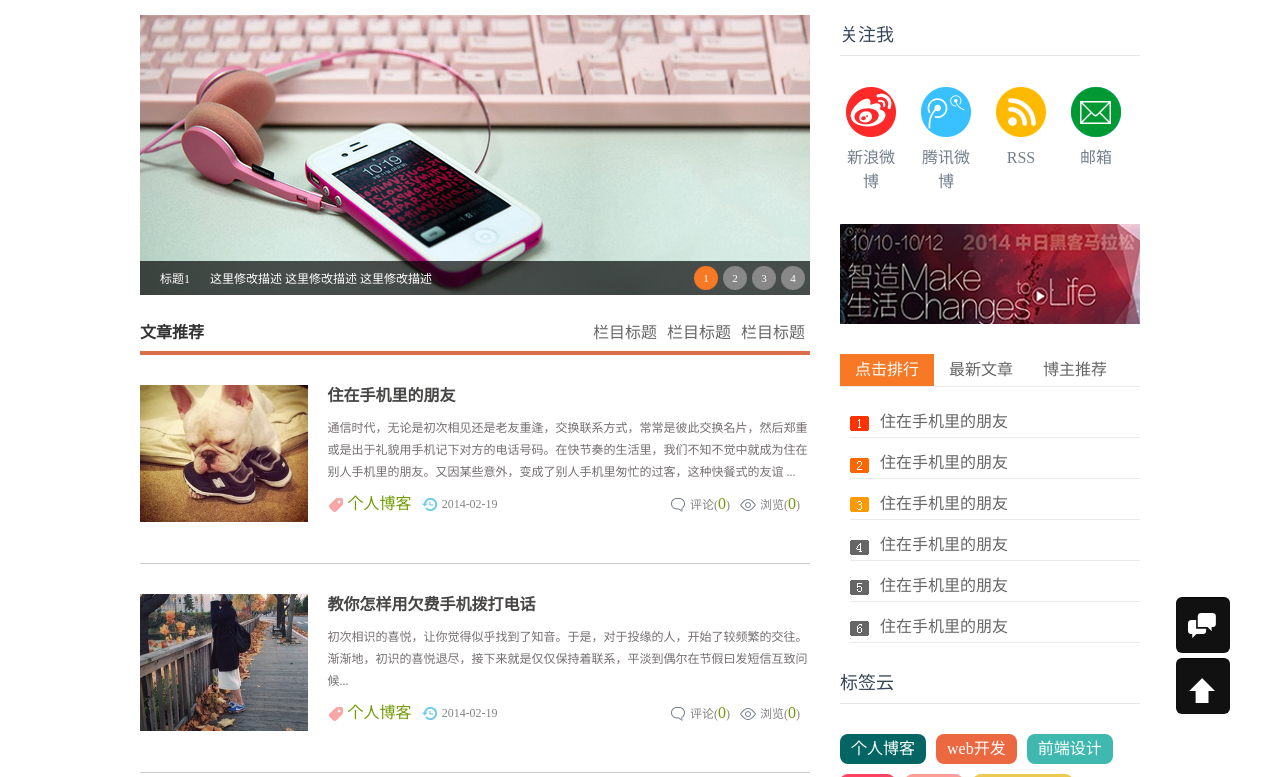
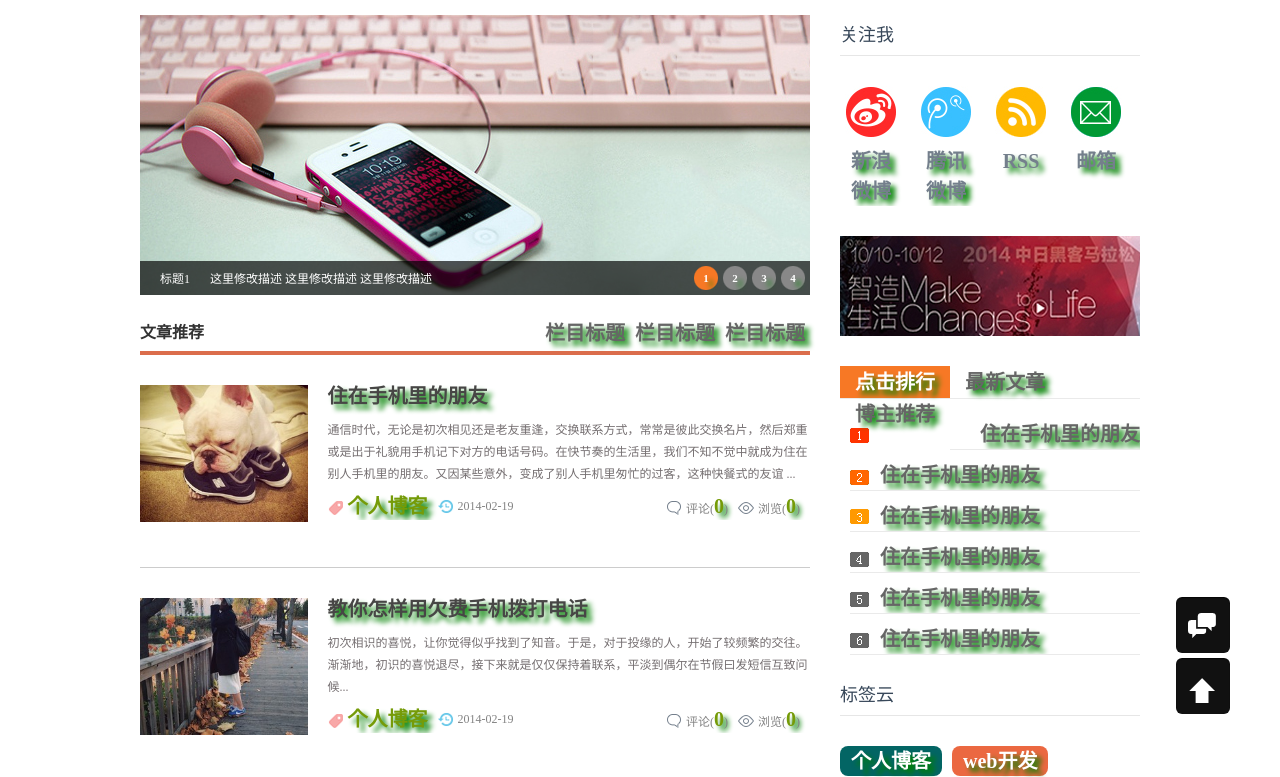
Before and after one commit to TheyK/TheyK.github.io, a plain HTML site: page index.html in a window 1280 px wide. Shown: the part 71-848 px from the top of the page. Drawn offline with nearby package versions, Linux system fonts and the light colour scheme; a script that the page names is missing.

Commit message:
修改页眉

```diff
--- a/css/base.css
+++ b/css/base.css
@@ -6,7 +6,7 @@ img { border: 0; display: block }
 ul { list-style: none; }
 h1, h2, h3, h4, h5, h6 { font-size: 100%; font-weight: normal; }
 a { outline: none; }
-a:link, a:visited { text-decoration: none; color: #666; font-size:16px; }
+a:link, a:visited { text-decoration: none; color: #666; font-size:20px;text-shadow:5px 5px 5px green;font-weight: bold; }
 a:hover { text-decoration: none; }
 .clear { clear: both; }
 .blank { height: 5px; overflow: hidden; width: 100%; margin: auto; clear: both }
```
